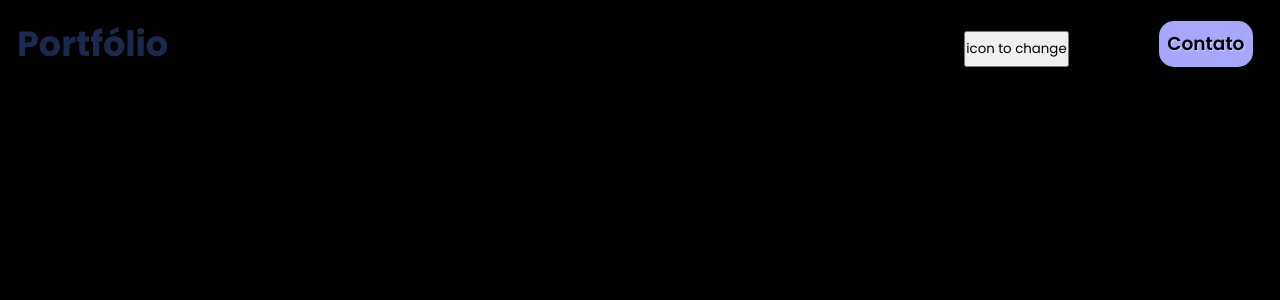
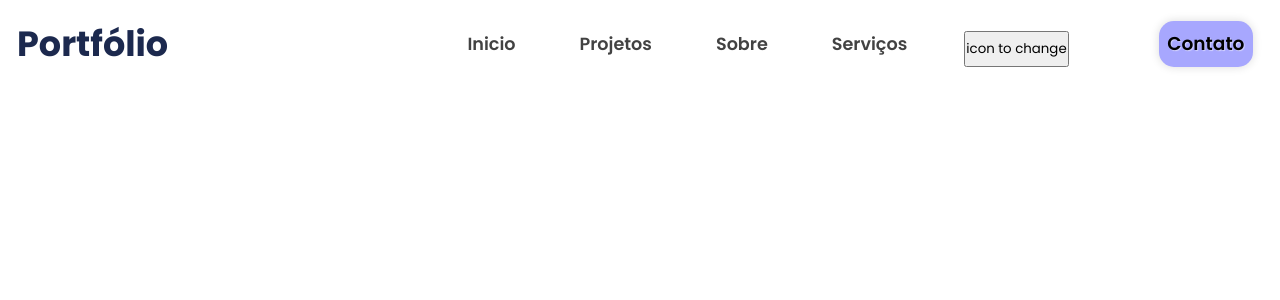
Before and after one commit to SantV7/personal_portifolio, a React (Vite) app: page / in a window 1280 px wide. Shown: the top 300 px of the page. Built offline with nearby package versions, Linux system fonts and the light colour scheme.

Commit message:
I finally managed to make the background change from white to black!!!!

```diff
--- a/src/App.jsx
+++ b/src/App.jsx
@@ -3,7 +3,6 @@ import './style/global.css'
 import Header from './components/header/Header'
 
 function App() {
-
 
   return (
     <>
--- a/src/components/header/BtnChangeTheme.jsx
+++ b/src/components/header/BtnChangeTheme.jsx
@@ -2,12 +2,30 @@ import { useEffect, useState } from "react"
 
 const BtnChangeTheme =() => {
 
-    window.document.body.style.backgroundColor = 'white'
-    const [themeDefaultWhite, setThemeDefaultWhite] = useState(false)
+    const [themeDefaultWhite, setThemeDefaultWhite] = useState(true)
+
+    if (themeDefaultWhite == true){
+       useEffect(() => {
+          window.document.body.style.backgroundColor = 'white'
+        },[ themeDefaultWhite])
+    }
+    else {
+       useEffect(() => {
+          window.document.body.style.backgroundColor = 'black'
+       },[themeDefaultWhite])
+    }
 
     useEffect(() => {
-        window.document.body.style.backgroundColor = 'black'
-    }, [themeDefaultWhite])
+
+    },[ themeDefaultWhite])
+
+
+
+
+
+
+
+
 
     return(
         <>
```
